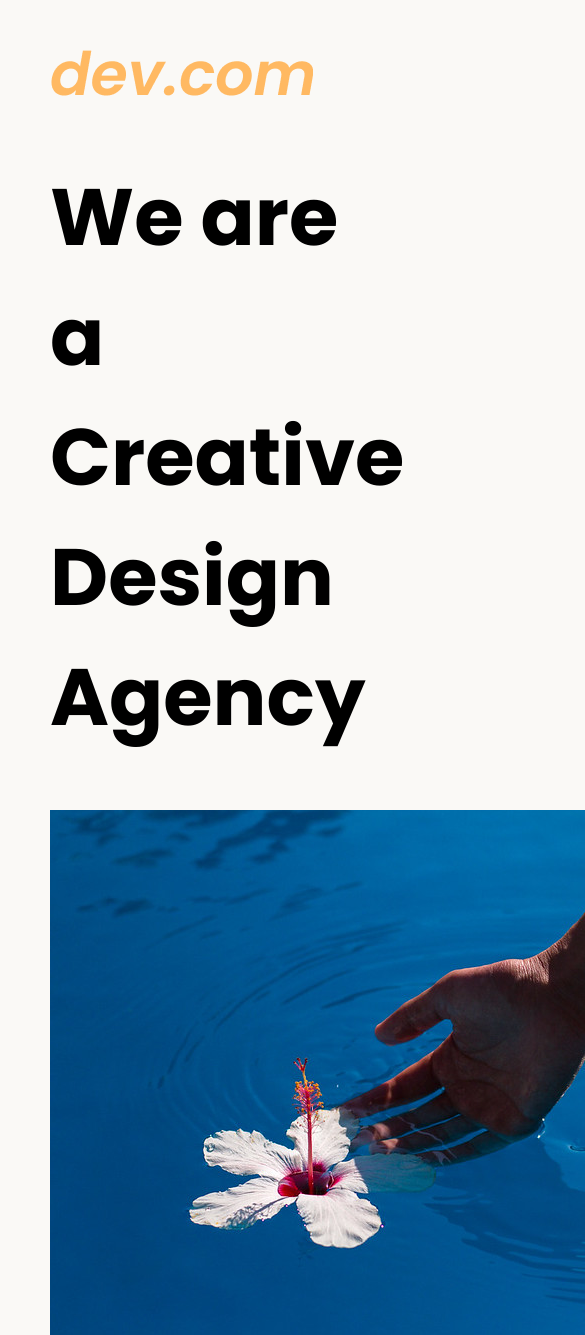
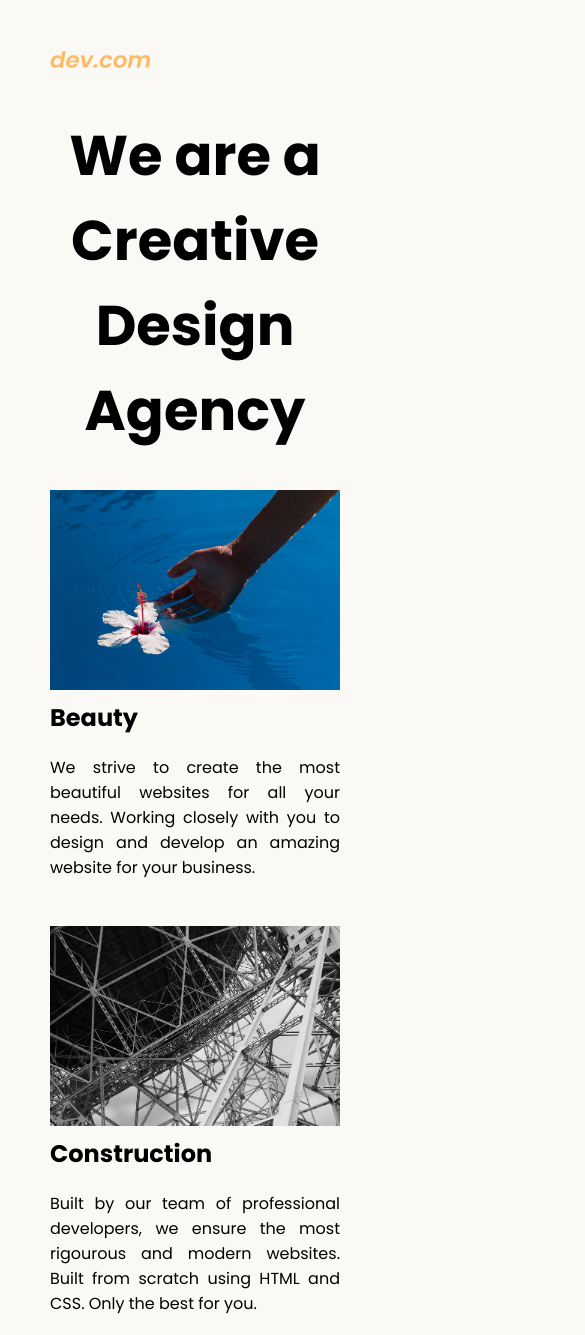
Before and after one commit to VuThach3001/Web, a plain HTML site: page projects/section-8/52-Web-Design-Agency-Project/index.html in a window 390 px wide. Shown: the top 1335 px of the page, 585 px wide, since content can reach past the window. Drawn offline with Linux system fonts and the light colour scheme.

Commit message:
temporarily upload without understanding what the heck

```diff
--- a/projects/section-8/52-Web-Design-Agency-Project/index.html
+++ b/projects/section-8/52-Web-Design-Agency-Project/index.html
@@ -4,7 +4,7 @@
 <head>
   <meta charset="UTF-8">
   <meta name="viewport" content="width=device-width, initial-scale=1.0">
-  <title>Agency</title>
+  <title>Agency Dev</title>
   <link rel="stylesheet" href="./style.css">
   <link rel="preconnect" href="https://fonts.googleapis.com">
   <link rel="preconnect" href="https://fonts.gstatic.com" crossorigin>
@@ -14,7 +14,7 @@
 <body>
   <div class="main">
     <img class="logo" src="./assets/images/logo.png" alt="logo">
-    <h1>We are a Creative Design Agency</h1>
+    <h1>We are a <span class="creative">Creative</span> <br />Design Agency</h1>
     <div class="left card"><img class="tile-image" src="./assets/images/beautiful.jpg" alt="hand and flower in water">
       <h2 class="card-title">Beauty</h2>
       <p class="card-text">We strive to create the most beautiful websites for all your needs. Working closely with you
--- a/projects/section-8/52-Web-Design-Agency-Project/style.css
+++ b/projects/section-8/52-Web-Design-Agency-Project/style.css
@@ -18,3 +18,46 @@ footer {
   text-align: right;
   color: midnightblue;
 }
+
+.tile-image {
+  height: 200px;
+  float: left;
+  margin-right: 50px;
+}
+
+.card {
+  width: 45%;
+}
+
+.left{
+  float: left;
+}
+
+.right{
+  float: right;
+}
+
+@media (max-width: 680px) {
+  .logo {
+    width: 100px;
+  }
+
+  h1 {
+    font-size: 3.5rem;
+    text-align: center;
+  }
+
+  .card {
+    width: 100%;
+    display: block;
+    margin-bottom: 30px;
+    text-align: justify;
+  }
+
+  .card img {
+    margin-bottom: 10px;
+    width: 100%;
+    display: inline;
+    object-fit: cover;
+  }
+}
```
Also changed, not shown: 1 other file.
